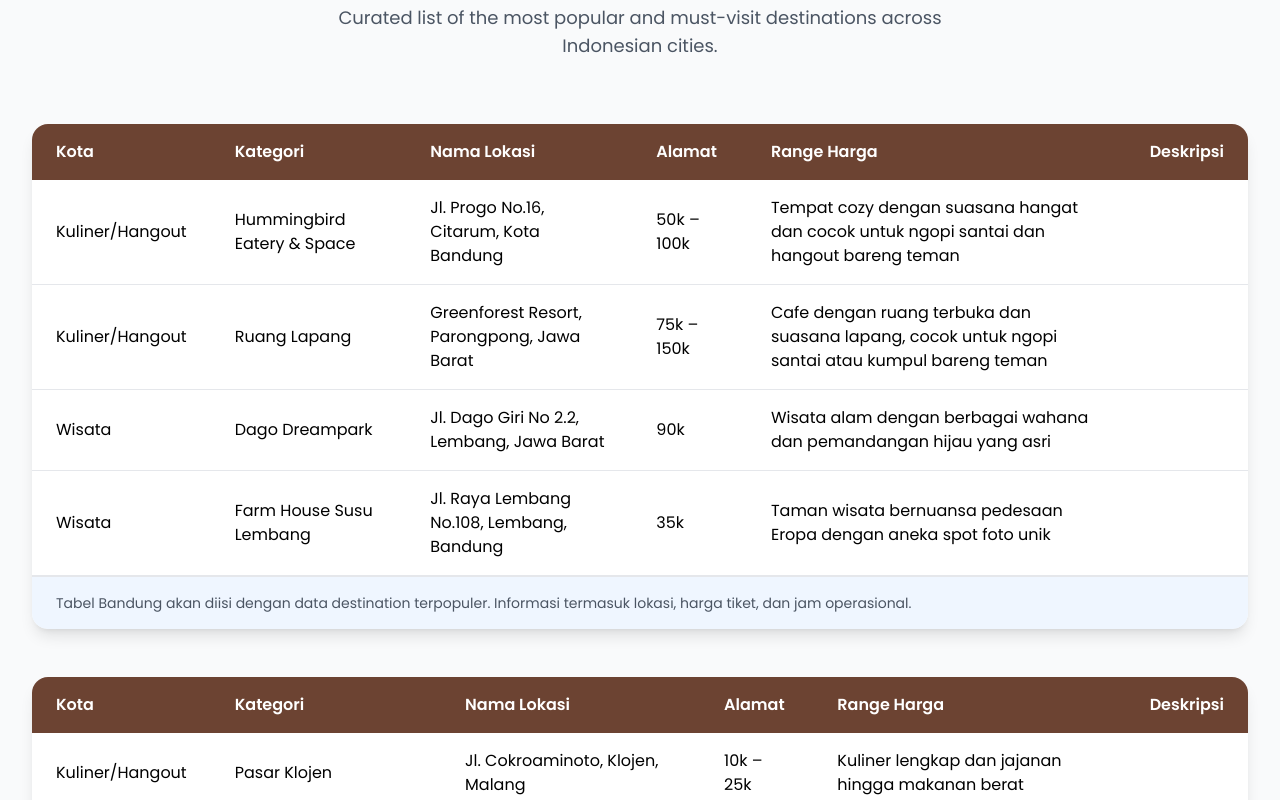
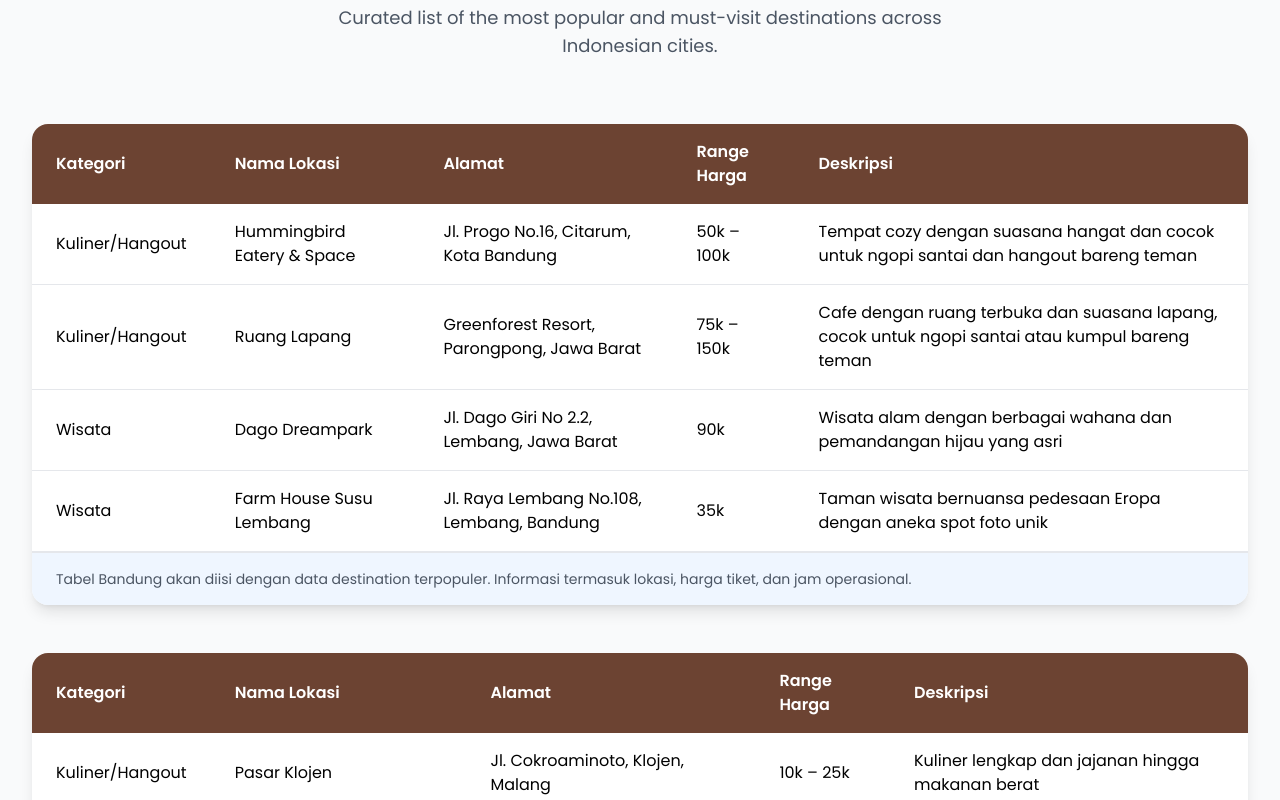
Before and after one commit to maurakhalishaz-hub/KomputasiProject, a React (Vite) app: page / in a window 1280 px wide. Shown: the part 1660-2460 px from the top of the page. Built offline with nearby package versions, Linux system fonts and the light colour scheme.

Commit message:
Updated TopListTable.tsx

```diff
--- a/src/components/TopListTable.tsx
+++ b/src/components/TopListTable.tsx
@@ -113,7 +113,6 @@ function DestinationTable({ kota, data }) {
         <table className="w-full">
           <thead>
             <tr className="burnt-cocoa-bg text-white">
-              <th className="px-6 py-4 text-left font-semibold">Kota</th>
               <th className="px-6 py-4 text-left font-semibold">Kategori</th>
               <th className="px-6 py-4 text-left font-semibold">Nama Lokasi</th>
               <th className="px-6 py-4 text-left font-semibold">Alamat</th>
```
